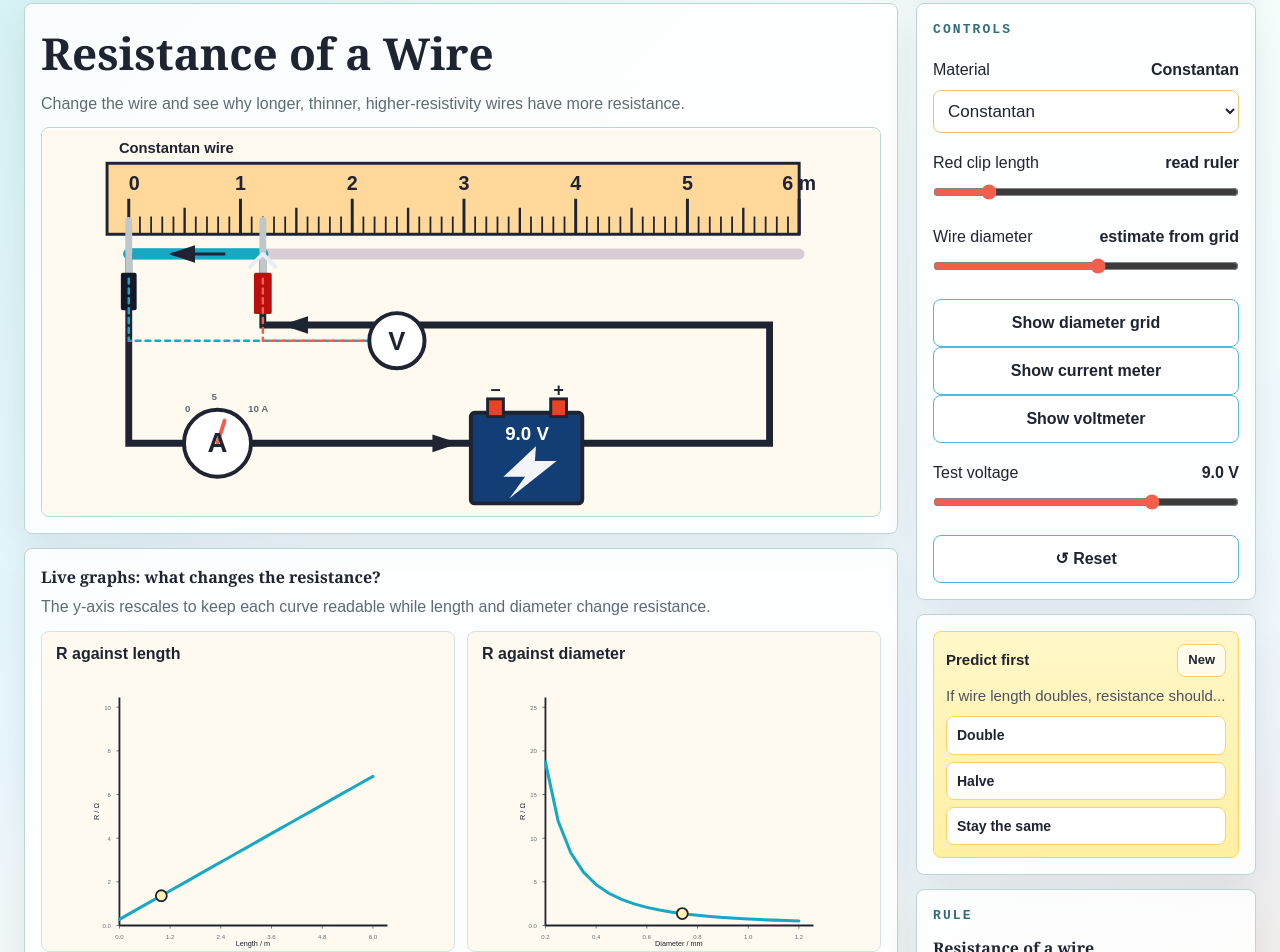
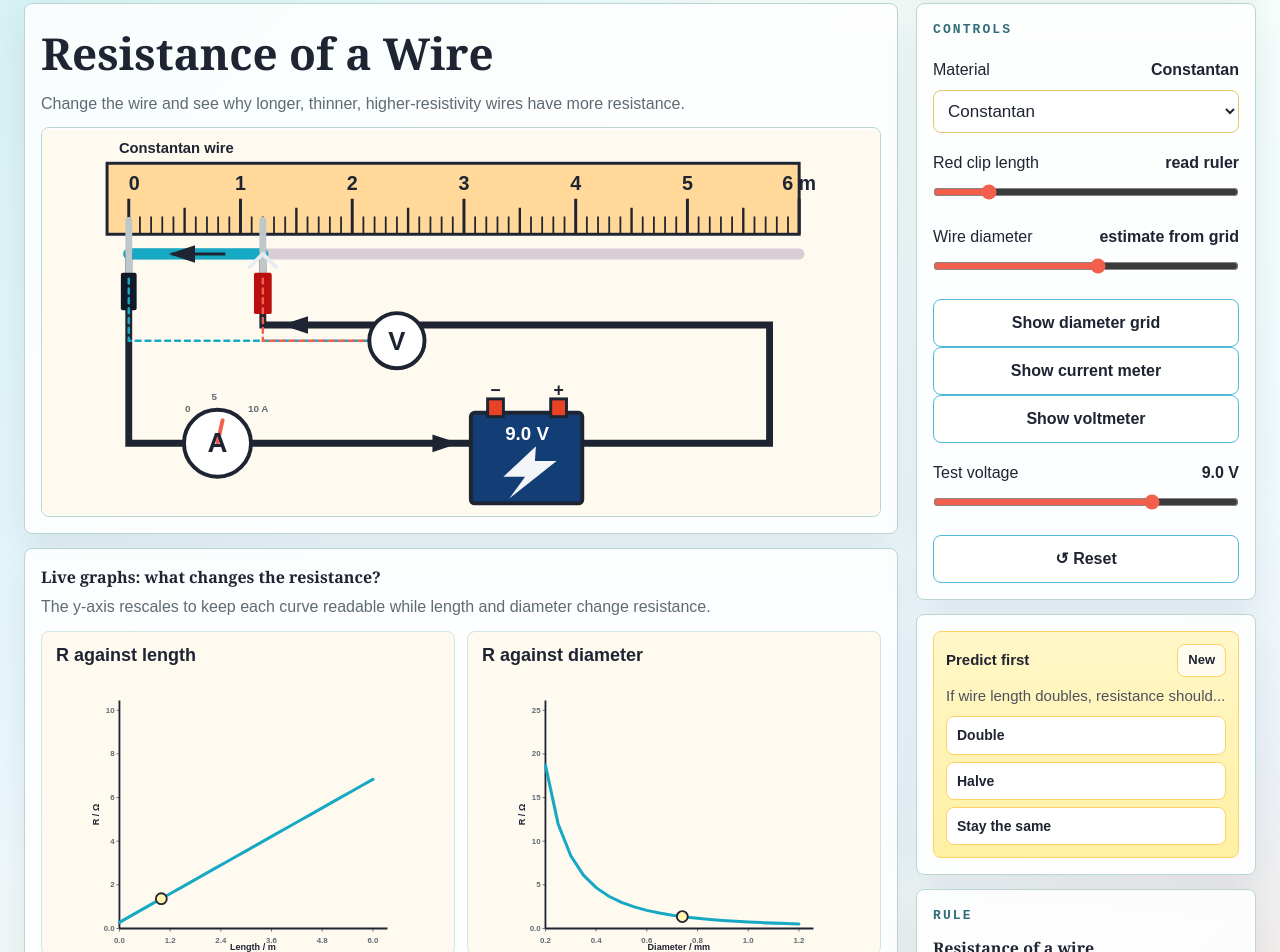
Before and after one commit to oshiromarcos/physics-concept-studio, a React (Vite) app: page / in a window 1280 px wide. Shown: the part 140-1092 px from the top of the page. Built offline with nearby package versions, Linux system fonts and the light colour scheme.

Commit message:
Improve wire graph readability and voltage realism

```diff
--- a/src/App.jsx
+++ b/src/App.jsx
@@ -721,6 +721,8 @@ const wireMaterials = [
   { key: "steel", name: "Steel", resistivity: 1.4e-7, color: "#5e6b73" },
 ];
 
+const alligatorLeadResistance = 0.1;
+
 function randomWireDiameter() {
   return Number((0.32 + Math.random() * 0.54).toFixed(3));
 }
@@ -784,7 +786,9 @@ function WireResistancePage() {
   const material = wireMaterials.find((item) => item.key === materialKey) ?? wireMaterials[1];
   const area = Math.PI * ((diameter / 1000) / 2) ** 2;
   const resistance = material.resistivity * length / area;
-  const current = testVoltage / resistance;
+  const circuitResistance = resistance + alligatorLeadResistance;
+  const current = testVoltage / circuitResistance;
+  const wireVoltage = current * resistance;
   const areaMm2 = area * 1_000_000;
   const resistivityScale = material.resistivity / 1e-8;
   const wireGraphBottom = 428;
@@ -873,6 +877,7 @@ function WireResistancePage() {
                 resistance={resistance}
                 current={current}
                 testVoltage={testVoltage}
+                wireVoltage={wireVoltage}
                 revealedValues={revealedValues}
                 onFlip={flipValue}
                 onShowCurrentMeter={() => {
@@ -905,7 +910,7 @@ function WireResistancePage() {
 
             {showVoltageMeter && (
               <VoltageMeterOverlay
-                voltage={testVoltage}
+                voltage={wireVoltage}
                 onClose={() => setShowVoltageMeter(false)}
               />
             )}
@@ -925,6 +930,13 @@ function WireResistancePage() {
                   unit="mA"
                   revealed={revealedValues.current}
                   onFlip={() => flipValue("current")}
+                />
+                <FlipValueBox
+                  label="Wire p.d."
+                  value={wireVoltage.toFixed(2)}
+                  unit="V"
+                  revealed={revealedValues.voltage}
+                  onFlip={() => flipValue("voltage")}
                 />
                 <FlipValueBox
                   label="Area"
@@ -1535,7 +1547,7 @@ function WireLineGraph({ title, xLabel, yMax, points, activeX, activeY, color, x
         {[0, 1, 2, 3, 4, 5].map((n) => (
           <g key={n}>
             <line x1={48 + n * 83.6} y1={graphBottom} x2={48 + n * 83.6} y2={graphBottom + 5} stroke="#1f2433" />
-            <text x={48 + n * 83.6} y={graphBottom + 22} textAnchor="middle" fill="#5e6b73" fontSize="10">
+            <text x={48 + n * 83.6} y={graphBottom + 24} textAnchor="middle" fill="#5e6b73" fontSize="13" fontWeight="700">
               {xTick(n)}
             </text>
           </g>
@@ -1544,16 +1556,16 @@ function WireLineGraph({ title, xLabel, yMax, points, activeX, activeY, color, x
         {[0, 1, 2, 3, 4, 5].map((n) => (
           <g key={n}>
             <line x1="43" y1={graphBottom - n * (graphHeight / 5)} x2="48" y2={graphBottom - n * (graphHeight / 5)} stroke="#1f2433" />
-            <text x="34" y={graphBottom + 4 - n * (graphHeight / 5)} textAnchor="end" fill="#5e6b73" fontSize="10">
+            <text x="40" y={graphBottom + 4 - n * (graphHeight / 5)} textAnchor="end" fill="#5e6b73" fontSize="13" fontWeight="700">
               {formatGraphTick((yMax / 5) * n)}
             </text>
           </g>
         ))}
 
-        <text x="268" y="462" textAnchor="middle" fill="#1f2433" fontSize="12">
+        <text x="268" y="464" textAnchor="middle" fill="#1f2433" fontSize="15" fontWeight="700">
           {xLabel}
         </text>
-        <text x="14" y="240" textAnchor="middle" fill="#1f2433" fontSize="12" transform="rotate(-90 14 240)">
+        <text x="14" y="240" textAnchor="middle" fill="#1f2433" fontSize="15" fontWeight="700" transform="rotate(-90 14 240)">
           R / Ω
         </text>
 
@@ -1752,6 +1764,7 @@ function WireResistanceDiagram({
   resistance,
   current,
   testVoltage,
+  wireVoltage,
   revealedValues,
   onFlip,
   onShowCurrentMeter,
@@ -1989,6 +2002,18 @@ function WireResistanceDiagram({
             unit="Ω"
             revealed={revealedValues.resistance}
             onFlip={() => onFlip("resistance")}
+          />
+          <SvgInfoCard
+            x="410"
+            y="168"
+            width={132}
+            height={66}
+            label="Wire p.d."
+            value={wireVoltage.toFixed(2)}
+            unit="V"
+            revealed={revealedValues.voltage}
+            onFlip={() => onFlip("voltage")}
+            compact
           />
         </>
       )}
@@ -3170,7 +3195,7 @@ function StyleBlock() {
       .graph-title {
         padding: 10px 14px 0;
         color: #1f2433;
-        font-size: 16px;
+        font-size: 18px;
         font-weight: 900;
       }
 
```
